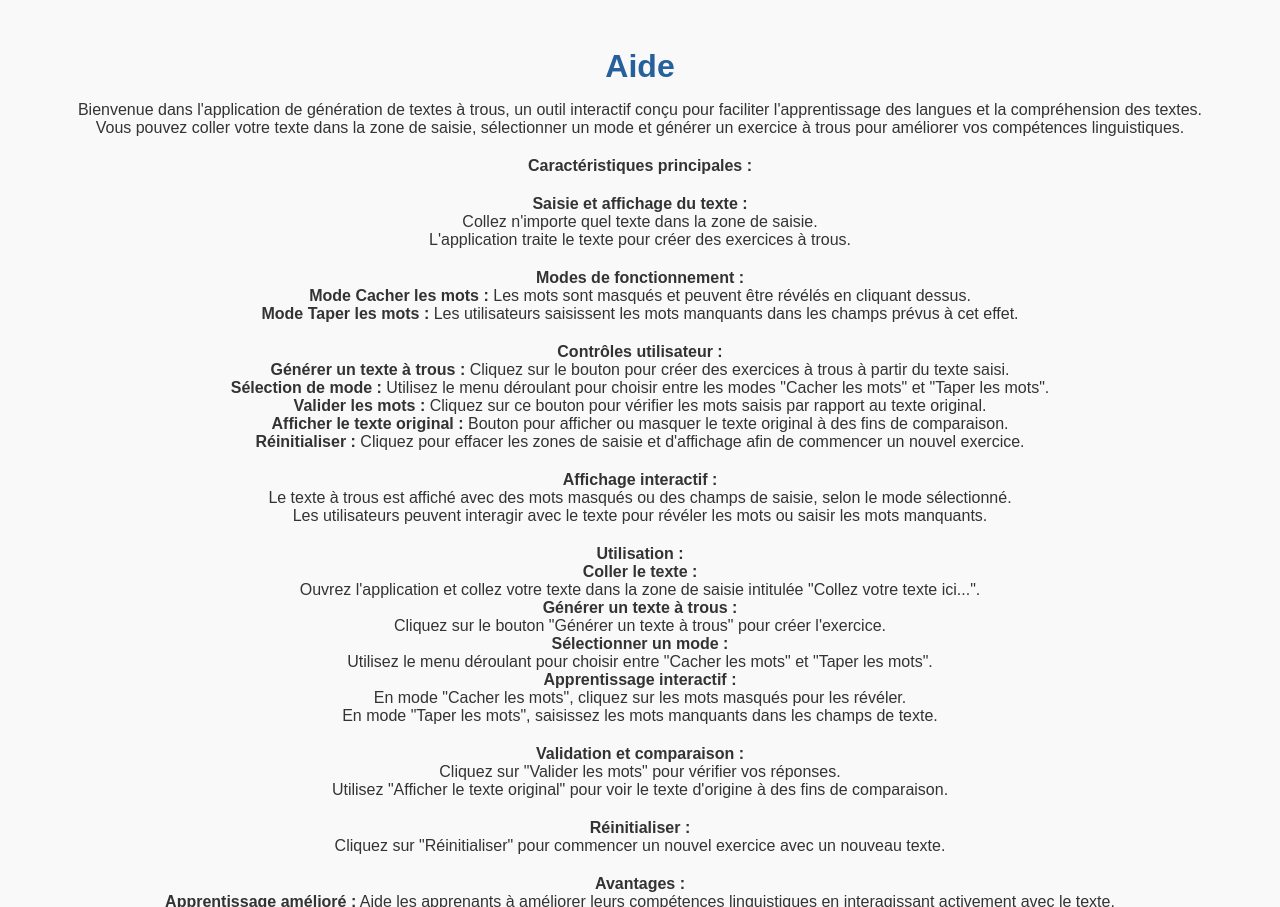
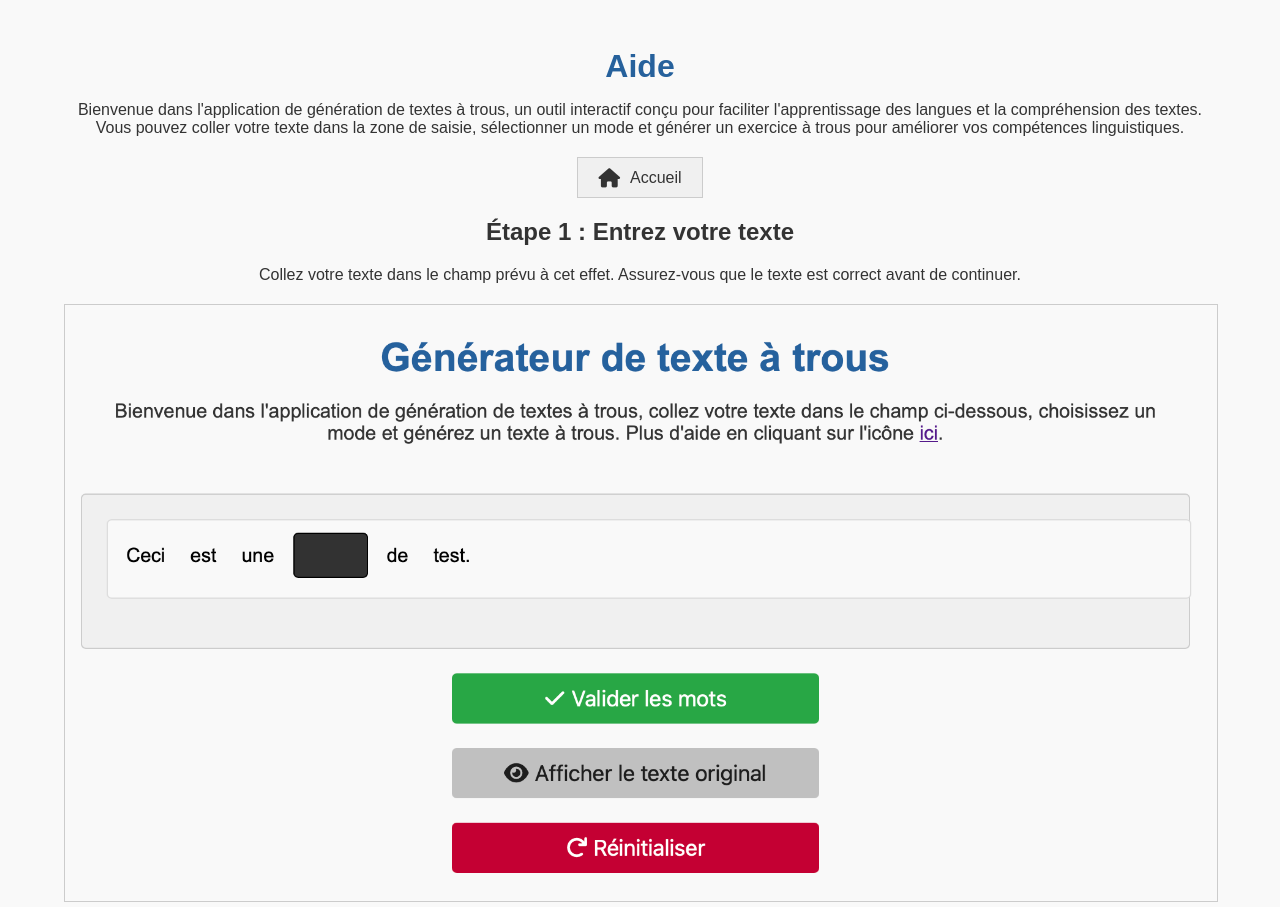
Before and after one commit to fabburst/ClozeTest, a plain HTML site: page help.html in a window 1280 px wide. Shown: the part 45-952 px from the top of the page. Drawn offline with Linux system fonts and the light colour scheme.

Commit message:
Updated help page layout and styling
- Changed text alignment to left starting from "Main Features"
- Added a centered "Home" button with a FontAwesome house icon, placed under the introduction paragraph
- Ensured images are flexible and adjust to screen size without being clickable

```diff
--- a/help.html
+++ b/help.html
@@ -6,7 +6,47 @@
     <title>Aide - Générateur de texte à trous</title>
     <link rel="stylesheet" href="styles.css">
     <link rel="stylesheet" href="https://cdnjs.cloudflare.com/ajax/libs/font-awesome/6.0.0-beta3/css/all.min.css">
-    <link href="https://fonts.googleapis.com/css2?family=Montserrat:wght@400;600&display=swap" rel="stylesheet"> <!-- Ajout de Google Fonts -->
+    <link href="https://fonts.googleapis.com/css2?family=Montserrat:wght@400;600&display=swap" rel="stylesheet">
+    <style>
+        img.flexible-img {
+            max-width: 100%;
+            height: auto;
+            border: 1px solid #ccc;
+        }
+        .blog_subtitle {
+            font-size: 1.2em;
+            margin-top: 1em;
+        }
+        .blog_body_content {
+            font-size: 1em;
+            margin-bottom: 1em;
+        }
+        .left-align {
+            text-align: left;
+        }
+        .center-button {
+            display: flex;
+            justify-content: center;
+            margin-top: 20px;
+        }
+        .btn-home {
+            background-color: #f0f0f0;
+            border: 1px solid #ccc;
+            padding: 10px 20px;
+            font-size: 1em;
+            color: #333;
+            text-decoration: none;
+            display: flex;
+            align-items: center;
+            gap: 10px;
+        }
+        .btn-home i {
+            font-size: 1.2em;
+        }
+        h2, h5.blog_subtitle {
+            color: #333; /* Changez cette couleur pour correspondre à celle du texte du bandeau */
+        }
+    </style>
 </head>
 <body>
     <!-- Bandeau de navigation -->
@@ -23,43 +63,60 @@
 
     <div id="header">
         <h1>Aide</h1>
-        <p>Bienvenue dans l'application de génération de textes à trous, un outil interactif conçu pour faciliter l'apprentissage des langues et la compréhension des textes. Vous pouvez coller votre texte dans la zone de saisie, sélectionner un mode et générer un exercice à trous pour améliorer vos compétences linguistiques.</p>
-        <p><strong>Caractéristiques principales :</strong></p>
-        <p><strong>Saisie et affichage du texte :</strong><br>
-        Collez n'importe quel texte dans la zone de saisie.<br>
-        L'application traite le texte pour créer des exercices à trous.</p>
-        <p><strong>Modes de fonctionnement :</strong><br>
-        <strong>Mode Cacher les mots :</strong> Les mots sont masqués et peuvent être révélés en cliquant dessus.<br>
-        <strong>Mode Taper les mots :</strong> Les utilisateurs saisissent les mots manquants dans les champs prévus à cet effet.</p>
-        <p><strong>Contrôles utilisateur :</strong><br>
-        <strong>Générer un texte à trous :</strong> Cliquez sur le bouton pour créer des exercices à trous à partir du texte saisi.<br>
-        <strong>Sélection de mode :</strong> Utilisez le menu déroulant pour choisir entre les modes "Cacher les mots" et "Taper les mots".<br>
-        <strong>Valider les mots :</strong> Cliquez sur ce bouton pour vérifier les mots saisis par rapport au texte original.<br>
-        <strong>Afficher le texte original :</strong> Bouton pour afficher ou masquer le texte original à des fins de comparaison.<br>
-        <strong>Réinitialiser :</strong> Cliquez pour effacer les zones de saisie et d'affichage afin de commencer un nouvel exercice.</p>
-        <p><strong>Affichage interactif :</strong><br>
-        Le texte à trous est affiché avec des mots masqués ou des champs de saisie, selon le mode sélectionné.<br>
-        Les utilisateurs peuvent interagir avec le texte pour révéler les mots ou saisir les mots manquants.</p>
-        <p><strong>Utilisation :</strong><br>
-        <strong>Coller le texte :</strong><br>
-        Ouvrez l'application et collez votre texte dans la zone de saisie intitulée "Collez votre texte ici...".<br>
-        <strong>Générer un texte à trous :</strong><br>
-        Cliquez sur le bouton "Générer un texte à trous" pour créer l'exercice.<br>
-        <strong>Sélectionner un mode :</strong><br>
-        Utilisez le menu déroulant pour choisir entre "Cacher les mots" et "Taper les mots".<br>
-        <strong>Apprentissage interactif :</strong><br>
-        En mode "Cacher les mots", cliquez sur les mots masqués pour les révéler.<br>
-        En mode "Taper les mots", saisissez les mots manquants dans les champs de texte.</p>
-        <p><strong>Validation et comparaison :</strong><br>
-        Cliquez sur "Valider les mots" pour vérifier vos réponses.<br>
-        Utilisez "Afficher le texte original" pour voir le texte d'origine à des fins de comparaison.</p>
-        <p><strong>Réinitialiser :</strong><br>
-        Cliquez sur "Réinitialiser" pour commencer un nouvel exercice avec un nouveau texte.</p>
-        <p><strong>Avantages :</strong><br>
-        <strong>Apprentissage amélioré :</strong> Aide les apprenants à améliorer leurs compétences linguistiques en interagissant activement avec le texte.<br>
-        <strong>Personnalisation :</strong> Permet de créer des exercices à partir de n'importe quel texte, offrant ainsi des expériences d'apprentissage personnalisées.<br>
-        <strong>Interactivité :</strong> Les fonctionnalités interactives rendent le processus d'apprentissage plus engageant et efficace.<br>
-        <strong>Polyvalence :</strong> Convient à diverses langues et niveaux d'apprentissage.</p>
+        <div class="blog_body_content">
+            <p>Bienvenue dans l'application de génération de textes à trous, un outil interactif conçu pour faciliter l'apprentissage des langues et la compréhension des textes. Vous pouvez coller votre texte dans la zone de saisie, sélectionner un mode et générer un exercice à trous pour améliorer vos compétences linguistiques.</p>
+            <div class="center-button">
+                <a href="index.html" class="btn-home"><i class="fas fa-home"></i> Accueil</a>
+            </div>
+
+            <h2>Étape 1 : Entrez votre texte</h2>
+            <p>Collez votre texte dans le champ prévu à cet effet. Assurez-vous que le texte est correct avant de continuer.</p>
+            <img src="img/image-general.png" alt="Capture d'écran de l'étape 1" class="flexible-img">
+
+            <h2>Étape 2 : Sélectionnez les mots à masquer</h2>
+            <p>Choisissez les mots que vous souhaitez masquer dans le texte. Vous pouvez cliquer sur "Valider les mots" pour confirmer votre sélection.</p>
+            <img src="img/image-fill-all.png" alt="Capture d'écran de l'étape 2" class="flexible-img">
+
+            <h2>Étape 3 : Affichez le texte original</h2>
+            <p>Vous pouvez afficher le texte original à tout moment pour vérifier votre texte initial. Utilisez le bouton "Afficher le texte original".</p>
+            <img src="img/image-gap-type.png" alt="Capture d'écran de l'étape 3" class="flexible-img">
+
+            <h2>Étape 4 : Réinitialiser</h2>
+            <p>Si vous souhaitez réinitialiser le processus, cliquez sur "Réinitialiser" pour recommencer depuis le début.</p>
+            <img src="img/image-gap-red.png" alt="Capture d'écran de l'étape 4" class="flexible-img">
+
+            <h2>Validation des mots</h2>
+            <p>Une fois que vous avez sélectionné les mots à masquer, vous pouvez valider votre sélection en cliquant sur "Valider les mots".</p>
+            <img src="img/image-gap-green.png" alt="Capture d'écran de validation des mots" class="flexible-img">
+
+            <div class="left-align">
+                <h5 class="blog_subtitle">Caractéristiques principales :</h5>
+                <ul>
+                    <li>Saisie et affichage du texte : Collez n'importe quel texte dans la zone de saisie. L'application traite le texte pour créer des exercices à trous.</li>
+                    <li>Modes de fonctionnement : Mode "Cacher les mots" où les mots sont masqués et peuvent être révélés en cliquant dessus, et mode "Taper les mots" où les utilisateurs saisissent les mots manquants.</li>
+                    <li>Contrôles utilisateur : Générer un texte à trous, sélectionner un mode, valider les mots, afficher le texte original, réinitialiser.</li>
+                    <li>Affichage interactif : Le texte à trous est affiché avec des mots masqués ou des champs de saisie, selon le mode sélectionné.</li>
+                </ul>
+
+                <h5 class="blog_subtitle">Utilisation :</h5>
+                <ul>
+                    <li>Coller le texte : Ouvrez l'application et collez votre texte dans la zone de saisie intitulée "Collez votre texte ici...".</li>
+                    <li>Générer un texte à trous : Cliquez sur le bouton "Générer un texte à trous" pour créer l'exercice.</li>
+                    <li>Sélectionner un mode : Utilisez le menu déroulant pour choisir entre "Cacher les mots" et "Taper les mots".</li>
+                    <li>Apprentissage interactif : En mode "Cacher les mots", cliquez sur les mots masqués pour les révéler. En mode "Taper les mots", saisissez les mots manquants dans les champs de texte.</li>
+                </ul>
+
+                <p>Validation et comparaison : Cliquez sur "Valider les mots" pour vérifier vos réponses. Utilisez "Afficher le texte original" pour voir le texte d'origine à des fins de comparaison.</p>
+                <p>Réinitialiser : Cliquez sur "Réinitialiser" pour commencer un nouvel exercice avec un nouveau texte.</p>
+                <h5 class="blog_subtitle">Avantages :</h5>
+                <ul>
+                    <li>Apprentissage amélioré : Aide les apprenants à améliorer leurs compétences linguistiques en interagissant activement avec le texte.</li>
+                    <li>Personnalisation : Permet de créer des exercices à partir de n'importe quel texte, offrant ainsi des expériences d'apprentissage personnalisées.</li>
+                    <li>Interactivité : Les fonctionnalités interactives rendent le processus d'apprentissage plus engageant et efficace.</li>
+                    <li>Polyvalence : Convient à diverses langues et niveaux d'apprentissage.</li>
+                </ul>
+            </div>
+        </div>
     </div>
     <footer>
         <a href="index.html">Retour à la page principale</a>
```
Also changed, not shown: img/image-fill-all.png (added), img/image-gap-green.png (added), img/image-gap-red.png (added), img/image-gap-type.png (added), img/image-gap.png (added), img/image-general.png (added).
